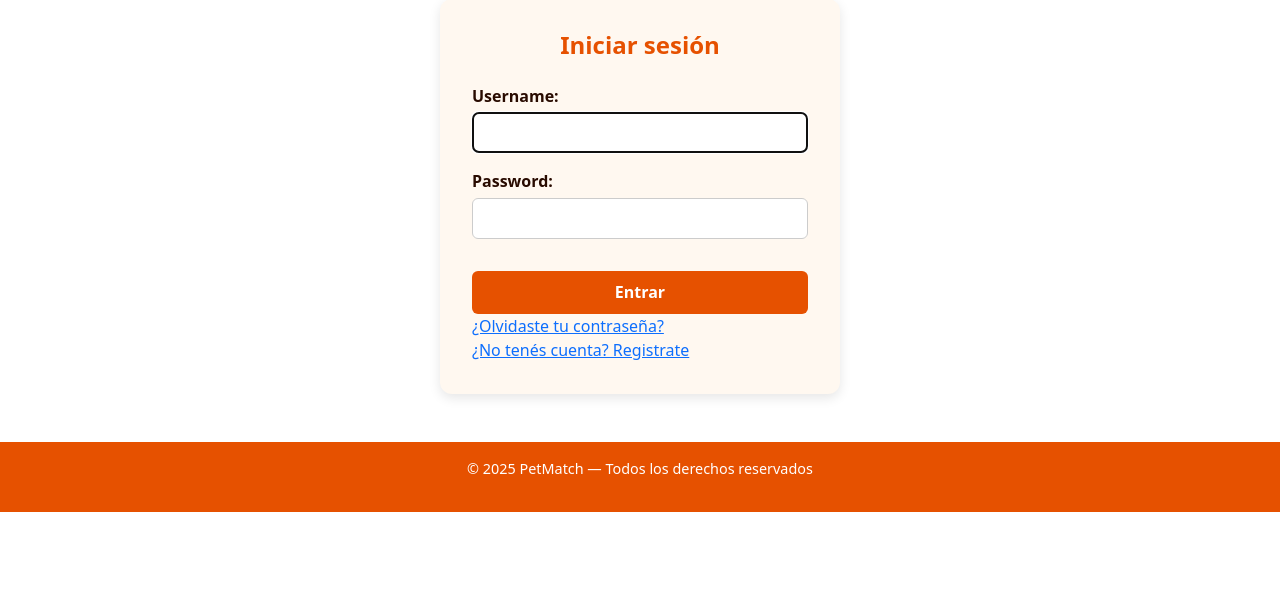
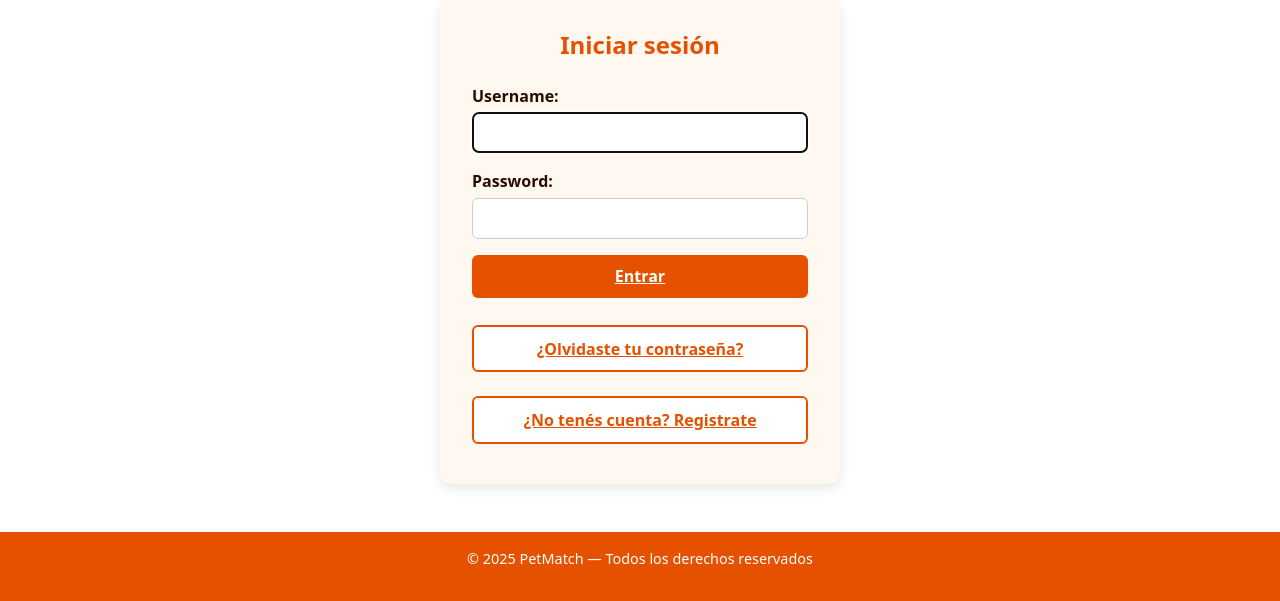
Before and after one commit to CdJoa/Grupo5PoloIT2025, a Django app: page /login/ in a window 1280 px wide. Shown: the part 351-952 px from the top of the page. Before the commit the page ends 863 px from the top, so only its background shows below. Run offline with Django 4.2, Linux system fonts and the light colour scheme.

Commit message:
error guardar cambios fix y css botones login

```diff
--- a/app/static/css/login.css
+++ b/app/static/css/login.css
@@ -36,21 +36,24 @@
   background-color: white;
 }
 
-.btn-login {
-  background-color: #e65100;
+.btn-login,
+.btn-registrarse {
+  display: inline-block;
+  margin-top: 2rem;
+  padding: 0.6rem 1.2rem;
+  background-color: #666;
   color: white;
+  border-radius: 6px;
+  text-decoration: none;
+  font-weight: bold;
   border: none;
-  padding: 0.6rem 1.2rem;
-  font-weight: bold;
-  border-radius: 6px;
   cursor: pointer;
-  margin-top: 1rem;
-  width: 100%;
   transition: background-color 0.3s ease;
 }
 
-.btn-login:hover {
-  background-color: #bf360c;
+.btn-login:hover,
+.btn-registrarse:hover {
+  background-color: #444;
 }
 
 .login-alert {
@@ -61,3 +64,63 @@
   border-radius: 6px;
   text-align: center;
 }
+
+.login-links {
+  margin-top: 1.2rem;
+  display: flex;
+  flex-direction: column;
+  gap: 0.5rem;
+}
+
+.login-link {
+  display: inline-block;
+  margin: 0.2rem 0.3rem;
+  color: #e65100;
+  text-decoration: none;
+  font-weight: bold;
+  padding: 0.4rem 0.8rem;
+  border-radius: 6px;
+  transition: background 0.2s, color 0.2s;
+}
+
+.login-link:hover {
+  background: #ffe0b2;
+  color: #290B00;
+}
+
+.btn-link {
+  text-align: center;
+  border-radius: 6px;
+  padding: 0.6rem 1.2rem;
+  font-weight: bold;
+  text-decoration: none;
+  transition: background 0.2s, color 0.2s, border 0.2s;
+  cursor: pointer;
+  display: block;
+  width: 100%;
+  box-sizing: border-box;
+  margin: 0.5rem 0;
+}
+
+.btn-link-orange {
+  background-color: #e65100;
+  color: #fff;
+  border: none;
+}
+
+.btn-link-orange:hover {
+  background-color: #b34700;
+  color: #fff;
+}
+
+.btn-link-white {
+  background: #fff;
+  color: #e65100;
+  border: 2px solid #e65100;
+}
+
+.btn-link-white:hover {
+  background: #ffe0b2;
+  color: #b34700;
+  border-color: #b34700;
+}
--- a/app/templates/login.html
+++ b/app/templates/login.html
@@ -14,12 +14,13 @@
     <form method="post" action="{% url 'login' %}" class="login-form">
       {% csrf_token %}
       {{ form.as_p }}
-      <button type="submit" class="btn-login">Entrar</button>
+      <button type="submit" class="btn-link btn-link-orange">Entrar</button>
     </form>
 
-    <a href="{% url 'password_reset' %}">¿Olvidaste tu contraseña?</a>
-    <br>
-    <a href="{% url 'signup' %}" class="btn-signup">¿No tenés cuenta? Registrate</a>
+    <div class="login-links">
+      <a href="{% url 'password_reset' %}" class="btn-link btn-link-white">¿Olvidaste tu contraseña?</a>
+      <a href="{% url 'signup' %}" class="btn-link btn-link-white">¿No tenés cuenta? Registrate</a>
+    </div>
 
     {% if mensaje %}
       <div class="login-alert">{{ mensaje }}</div>
```
Also changed, not shown: app/static/css/signup.css (+9 -5 lines), app/static/style.css (+8 -126 lines), app/templates/perfil.html (+7 -22 lines), app/templates/signup.html (line endings or trailing spaces).
